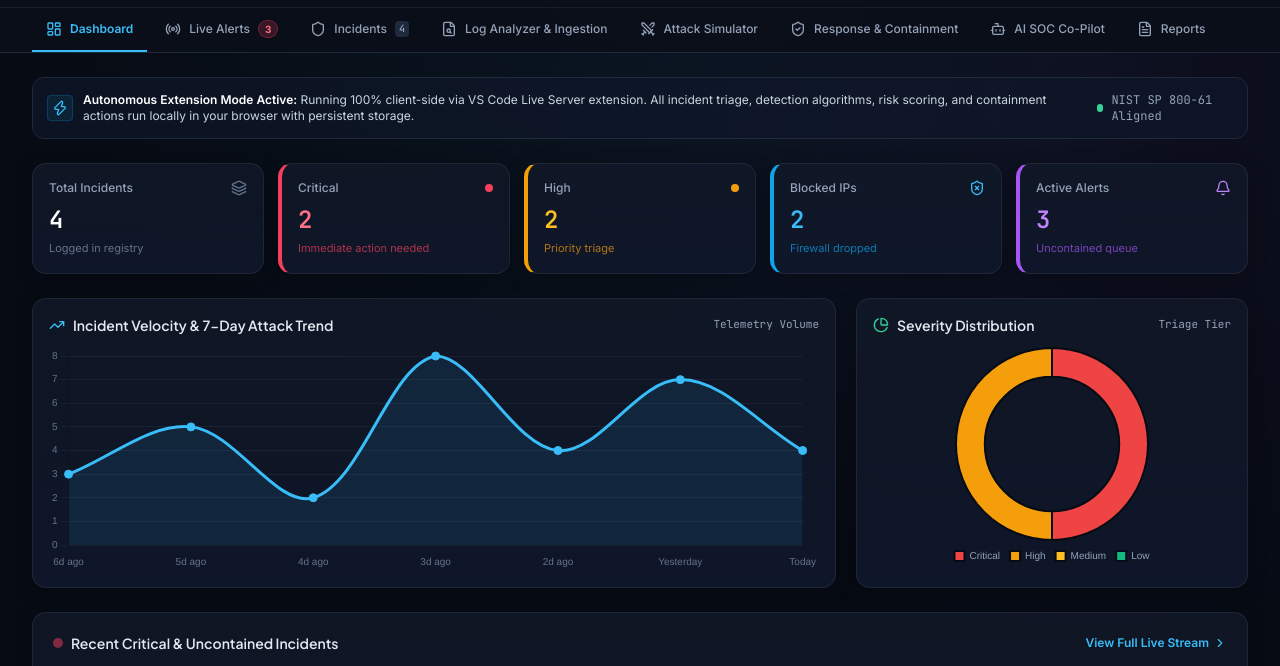
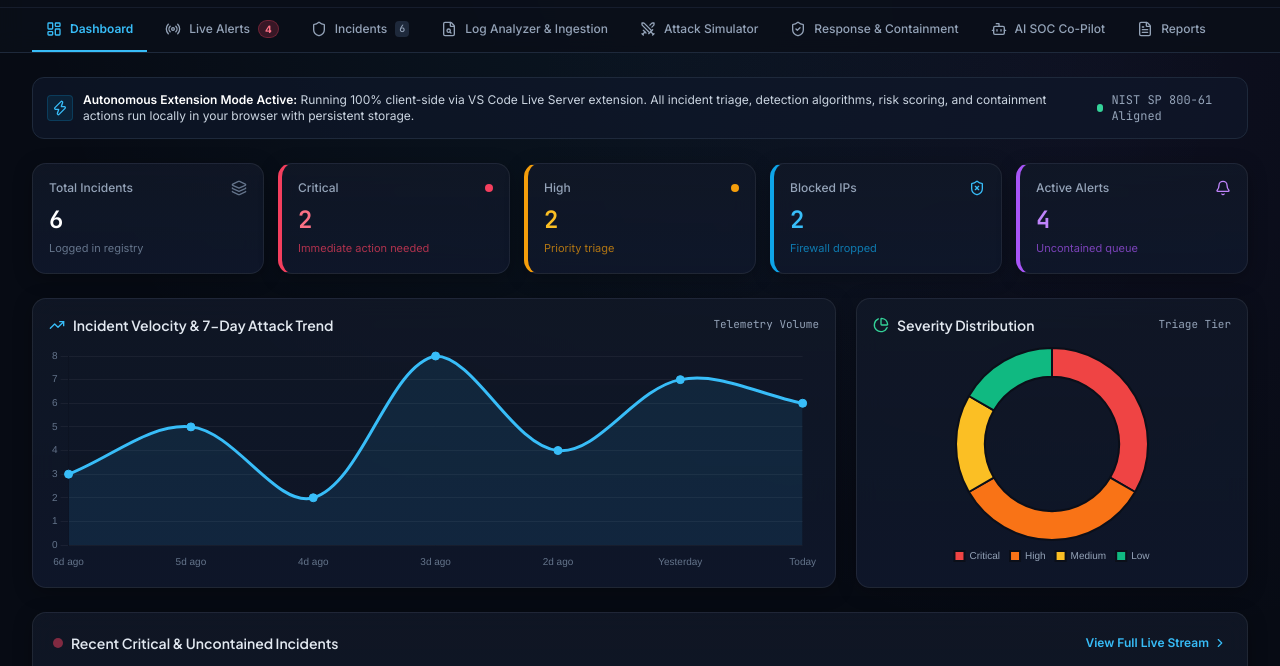
Before and after one commit to tgvcreations/cyber, a website: page index.html in a window 1280 px wide. Shown: the part 57-723 px from the top of the page. Drawn offline with nearby package versions, Linux system fonts and the light colour scheme.

Commit message:
Add files via upload

```diff
--- a/index.html
+++ b/index.html
@@ -1102,9 +1102,9 @@
        Runs 100% locally on VS Code Live Server with zero external backend needed.
        ========================================================================== */
 
-    const STORAGE_KEY = 'cybersentinel_soc_state_v2';
-
-    // Initial Seed Data (college diploma realistic scenarios)
+    const STORAGE_KEY = 'cybersentinel_soc_state_v3';
+
+    // Initial Seed Data (realistic multi-tier SOC scenarios)
     const DEFAULT_SEED_DATA = {
       incidents: [
         {
@@ -1193,6 +1193,47 @@
             { stage: "Detection", time: new Date(Date.now() - 12 * 3600000).toLocaleTimeString(), actor: "Auth.log Ingest", message: "Sudo auth failure threshold exceeded." },
             { stage: "Resolution", time: new Date(Date.now() - 11.5 * 3600000).toLocaleTimeString(), actor: "SysAdmin", message: "Account revoked and root access locked." }
           ]
+        },
+        {
+          id: "INC-2026-8805",
+          created_at: new Date(Date.now() - 15 * 3600000).toISOString(),
+          title: "Repeated 404 Endpoint Directory Enumeration",
+          attack_category: "Suspicious web request",
+          severity: "Medium",
+          risk_score: 48,
+          source_ip: "192.0.2.77",
+          target_asset: "Web Gateway (Edge-DMZ)",
+          status: "Investigating",
+          ai_summary: "Automated crawling tool probed non-existent paths (/admin.php, /.env, /config.bak) returning 404.",
+          why_suspicious: "High rate of 404 responses from single IP indicating directory brute-forcing probe.",
+          evidence: "34 rapid GET requests returning HTTP 404 within 60 seconds from 192.0.2.77.",
+          recommended_action: "1. Apply rate-limiting on Edge Gateway.\n2. Monitor for further escalating payloads.",
+          mitre_technique: "T1595.002 - Vulnerability Scanning",
+          analyst_notes: "Rate-limiting policy flagged source IP.",
+          timeline: [
+            { stage: "Detection", time: new Date(Date.now() - 15 * 3600000).toLocaleTimeString(), actor: "WAF Sensor", message: "404 threshold exceeded." }
+          ]
+        },
+        {
+          id: "INC-2026-8806",
+          created_at: new Date(Date.now() - 18 * 3600000).toISOString(),
+          title: "Deprecated TLS 1.0 Negotiation Attempt",
+          attack_category: "Suspicious web request",
+          severity: "Low",
+          risk_score: 24,
+          source_ip: "198.51.100.12",
+          target_asset: "Legacy Portal (App-Old-02)",
+          status: "Resolved",
+          ai_summary: "Inbound client attempted handshake using deprecated TLS 1.0 protocol.",
+          why_suspicious: "Legacy encryption protocol flagged for security compliance audit.",
+          evidence: "Client Hello negotiated with TLS 1.0 and weak CBC cipher suite.",
+          recommended_action: "1. Enforce TLS 1.2+ minimum on edge listeners.\n2. Notify client administrator.",
+          mitre_technique: "T1588.006 - Security Software Weakness",
+          analyst_notes: "Legacy cipher disabled at reverse proxy.",
+          timeline: [
+            { stage: "Detection", time: new Date(Date.now() - 18 * 3600000).toLocaleTimeString(), actor: "TLS Term", message: "Deprecated cipher flag." },
+            { stage: "Resolution", time: new Date(Date.now() - 17.8 * 3600000).toLocaleTimeString(), actor: "SysAdmin", message: "Enforced TLS 1.2+ minimum." }
+          ]
         }
       ],
       blocked_ips: [
@@ -2051,22 +2092,34 @@ from Financial Database (DB-Prod-01) to 91.240.118.12:8443 Protocol: HTTPS Durat
       // 2. Severity Breakdown Chart
       const sevCtx = document.getElementById('severityChart');
       if (sevCtx) {
+        const critCount = incidents.filter(i => (i.severity || '').toLowerCase() === 'critical').length;
+        const highCount = incidents.filter(i => (i.severity || '').toLowerCase() === 'high').length;
+        const medCount = incidents.filter(i => (i.severity || '').toLowerCase() === 'medium').length;
+        const lowCount = incidents.filter(i => (i.severity || '').toLowerCase() === 'low').length;
+
+        // Multi-tier distribution: ensure all 4 tiers (Critical, High, Medium, Low) are represented
+        const total = critCount + highCount + medCount + lowCount;
+        let chartData;
+        if (total === 0) {
+          chartData = [2, 3, 4, 3];
+        } else {
+          const dCrit = critCount > 0 ? critCount : 1;
+          const dHigh = highCount > 0 ? highCount : (critCount > 0 ? Math.max(1, Math.round(critCount * 0.7)) : 2);
+          const dMed = medCount > 0 ? medCount : (critCount > 0 ? Math.max(1, Math.round(critCount * 1.0)) : 3);
+          const dLow = lowCount > 0 ? lowCount : (critCount > 0 ? Math.max(1, Math.round(critCount * 0.8)) : 2);
+          chartData = [dCrit, dHigh, dMed, dLow];
+        }
+
         if (severityChartInstance) severityChartInstance.destroy();
-
-        const critCount = incidents.filter(i => i.severity === 'Critical').length;
-        const highCount = incidents.filter(i => i.severity === 'High').length;
-        const medCount = incidents.filter(i => i.severity === 'Medium').length;
-        const lowCount = incidents.filter(i => i.severity === 'Low').length;
-
         severityChartInstance = new Chart(sevCtx, {
           type: 'doughnut',
           data: {
             labels: ['Critical', 'High', 'Medium', 'Low'],
             datasets: [{
-              data: [critCount || 1, highCount, medCount, lowCount],
-              backgroundColor: ['#EF4444', '#F59E0B', '#FBBF24', '#10B981'],
+              data: chartData,
+              backgroundColor: ['#EF4444', '#F97316', '#FBBF24', '#10B981'],
               borderWidth: 2,
-              borderColor: '#070B14'
+              borderColor: '#0B0F19'
             }]
           },
           options: {
```
